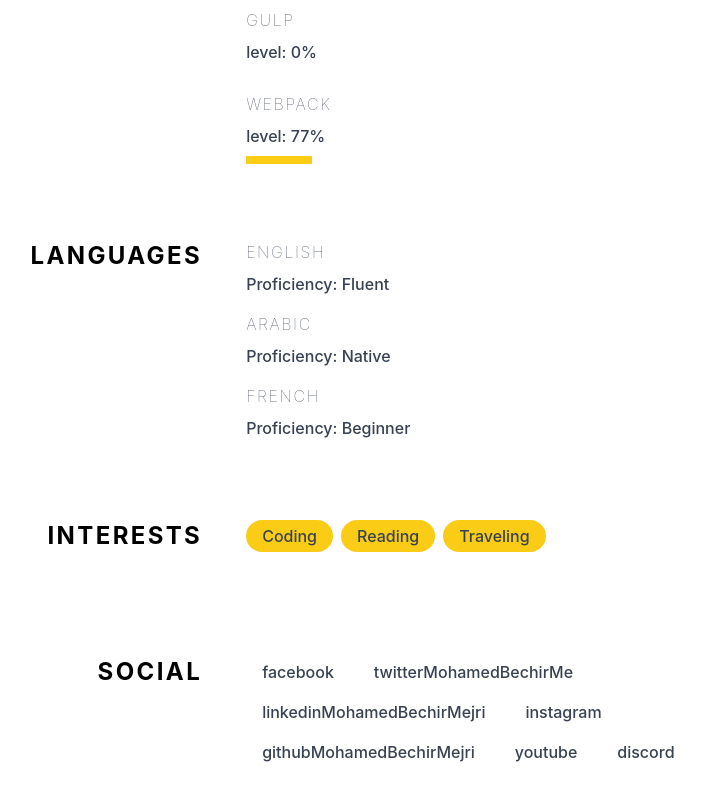
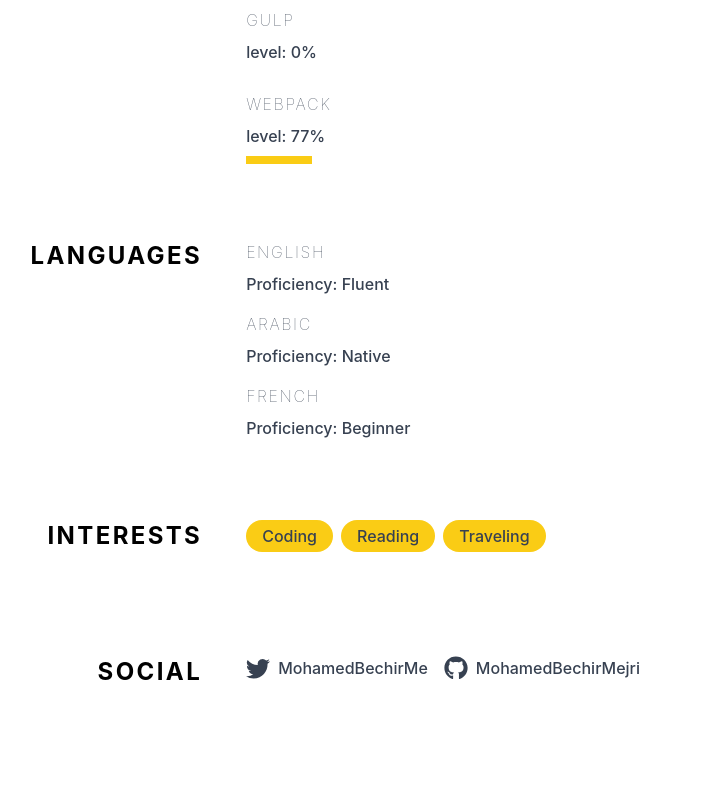
Before and after one commit to MohamedBechirMejri/cv-app-theodinproject, a React (Create React App) app: page / in a window 1280 px wide. Shown: the part 1632-2432 px from the top of the page, without its empty margins (212-917 px from the left). Built offline with nearby package versions, Linux system fonts and the light colour scheme.

Commit message:
add icons

```diff
--- a/src/Components/Preview/SocialPresence.tsx
+++ b/src/Components/Preview/SocialPresence.tsx
@@ -1,4 +1,11 @@
 import React from "react";
+import {
+  FaGithub,
+  FaYoutube,
+  FaDiscord,
+  FaFacebookSquare,
+} from "react-icons/fa";
+import { BsInstagram, BsTwitter } from "react-icons/bs";
 
 const SocialPresence = ({
   socialLinks,
@@ -27,14 +34,29 @@ const SocialPresence = ({
           </h1>
           <p className="flex gap-1"></p>
         </div>
-        <div className="flex flex-wrap items-start justify-start gap-2">
-          {Object.entries(socialLinks).map((link, index) => {
-            return (
-              <h1 key={index} className="px-4 py-1 rounded-full">
-                {link}
-              </h1>
-            );
-          })}
+        <div className="flex flex-wrap items-start justify-start gap-4">
+          {Object.entries(socialLinks)
+            .filter(l => l[1] !== "" && l[0] !== "linkedin")
+            .map((link, index) => {
+              return (
+                <h1 key={index} className="flex gap-2">
+                  {link[0] === "facebook" ? (
+                    <FaFacebookSquare className="text-2xl" />
+                  ) : link[0] === "twitter" ? (
+                    <BsTwitter className="text-2xl" />
+                  ) : link[0] === "instagram" ? (
+                    <BsInstagram className="text-2xl" />
+                  ) : link[0] === "github" ? (
+                    <FaGithub className="text-2xl" />
+                  ) : link[0] === "youtube" ? (
+                    <FaYoutube className="text-2xl" />
+                  ) : link[0] === "discord" ? (
+                    <FaDiscord className="text-2xl" />
+                  ) : null}
+                  <span>{link[1]}</span>
+                </h1>
+              );
+            })}
         </div>
       </div>
     </div>
```
